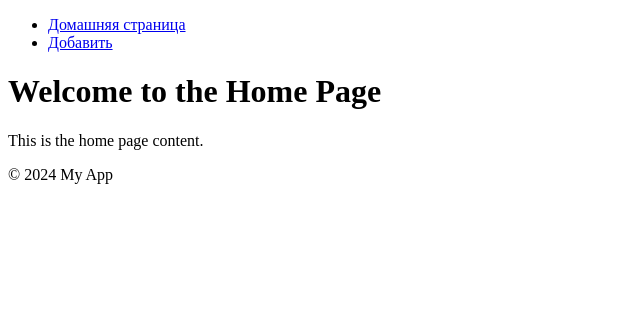
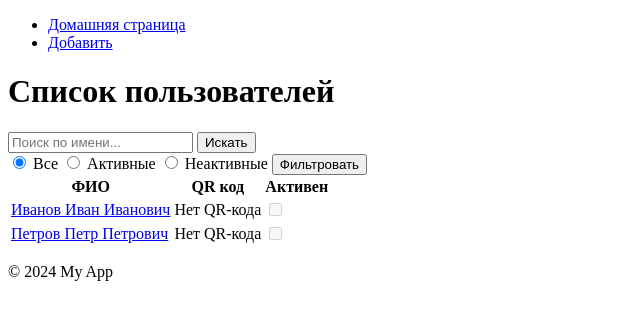
Before and after one commit to madvln/qr_server_project, a Django app: page / in a window 1280 px wide. Shown: the top 320 px of the page, without its empty margins (0-640 px from the left). Run offline with Django 5.2, Linux system fonts and the light colour scheme; data comes from the database, SQL or seed files in the repository; both versions use the stored data as it was after the commit.

Commit message:
second_iteration

```diff
--- a/qr_server/admin_panel/templates/admin_panel/index.html
+++ b/qr_server/admin_panel/templates/admin_panel/index.html
@@ -1,9 +1,65 @@
 {% extends 'base.html' %}
 
-{% block title %}Home{% endblock %}
+{% block title %}Главная{% endblock %}
 
-{% block header %}Welcome to the Home Page{% endblock %}
+{% block header %}Список пользователей{% endblock %}
 
 {% block content %}
-<p>This is the home page content.</p>
+
+<!-- Форма поиска -->
+<form method="get" action="{% url 'home' %}">
+    <input type="text" name="search" placeholder="Поиск по имени..." value="{{ request.GET.search }}">
+    <button type="submit">Искать</button>
+</form>
+
+<!-- Фильтр по активным/неактивным пользователям -->
+<form method="get" action="{% url 'home' %}">
+    <label>
+        <input type="radio" name="status" value="all" {% if request.GET.status == "all" or not request.GET.status %}checked{% endif %}> Все
+    </label>
+    <label>
+        <input type="radio" name="status" value="active" {% if request.GET.status == "active" %}checked{% endif %}> Активные
+    </label>
+    <label>
+        <input type="radio" name="status" value="inactive" {% if request.GET.status == "inactive" %}checked{% endif %}> Неактивные
+    </label>
+    <button type="submit">Фильтровать</button>
+</form>
+
+<!-- Таблица с пользователями -->
+<table>
+    <thead>
+        <tr>
+            <th>ФИО</th>
+            <th>QR код</th>
+            <th>Активен</th>
+        </tr>
+    </thead>
+    <tbody>
+        {% for user in users %}
+        <tr>
+            <td>
+                <a href="{% url 'user_info' user_slug=user.slug %}">
+                    {{ user.name }}
+                </a>
+            </td>
+            <td>
+                {% if user.qr_qode %}
+                    <img src="{{ user.qr_qode.url }}" alt="QR код" width="50" height="50">
+                {% else %}
+                    Нет QR-кода
+                {% endif %}
+            </td>
+            <td>
+                <input type="checkbox" disabled {% if user.is_active %}checked{% endif %}>
+            </td>
+        </tr>
+        {% empty %}
+        <tr>
+            <td colspan="3">Пользователи не найдены</td>
+        </tr>
+        {% endfor %}
+    </tbody>
+</table>
+
 {% endblock %}
--- a/qr_server/admin_panel/templates/admin_panel/user_info.html
+++ b/qr_server/admin_panel/templates/admin_panel/user_info.html
@@ -6,6 +6,10 @@
 
 {% block content %}
   <p>Имя: {{ user_info.name }}</p>
+  {% if user.qr_qode and user.qr_code.url %}
   <p>QR код: <img src="{{ user_info.qr_qode.url }}" alt="QR код"></p>
+  {% else %}
+  <p>QR код отсутсвует</p>
+  {% endif %}
   <!-- Добавьте другие данные о пользователе здесь -->
 {% endblock %}
--- a/qr_server/admin_panel/views.py
+++ b/qr_server/admin_panel/views.py
@@ -19,17 +19,28 @@ class AdminPanelHome(DataMixin, ListView):
     title_page = "Главная страница"
 
     def get_queryset(self):
-        return Users.objects.all()
-
+        queryset = Users.objects.all()
+        search_query = self.request.GET.get("search")
+        if search_query:
+            queryset = queryset.filter(name__icontains=search_query)
+        status_filter = self.request.GET.get("status")
+        if status_filter == "active":
+            queryset = queryset.filter(is_active=True)
+        elif status_filter == "inactive":
+            queryset = queryset.filter(is_active=False)
+        return queryset
 
     def get_context_data(self, **kwargs):
         context = super().get_context_data(**kwargs)
         return self.get_mixin_context(context, title=self.title_page)
 
+
+
 class AddUser(DataMixin, CreateView):
     model = Users
     form_class = UserForm
     template_name = "admin_panel/add_user.html"
+    title_page = "Добавить Пользователя"
 
     def form_valid(self, form):
         response = super().form_valid(form)
@@ -37,6 +48,10 @@ class AddUser(DataMixin, CreateView):
 
     def get_success_url(self):
         return reverse("user_info", kwargs={"user_slug": self.object.slug})
+
+    def get_context_data(self, **kwargs):
+        context = super().get_context_data(**kwargs)
+        return self.get_mixin_context(context, title=self.title_page)
 
 
 class ShowUserInfo(DataMixin, DetailView):
--- a/qr_server/qr_server/settings.py
+++ b/qr_server/qr_server/settings.py
@@ -37,6 +37,7 @@ INSTALLED_APPS = [
     'django.contrib.sessions',
     'django.contrib.messages',
     'django.contrib.staticfiles',
+    'django_extensions',
     'admin_panel',
     'admin_users',
 ]
```
Also changed, not shown: qr_server/db.sqlite3.
